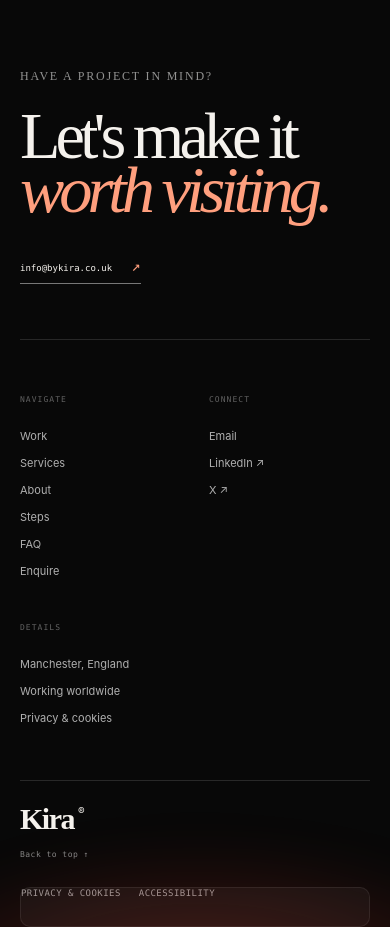
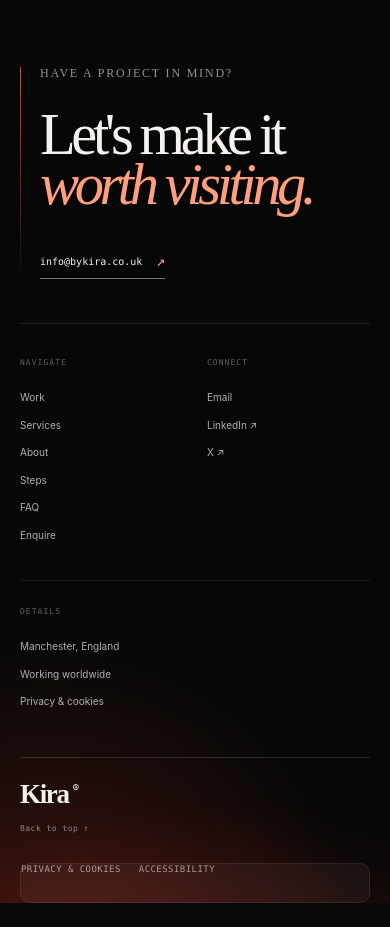
Before and after one commit to bykirahayes/bykira-portfolio, a website built with Vite: page index.html in a window 390 px wide. Shown: the part 6470-7397 px from the top of the page. After the commit the page ends 7373 px from the top, so only its background shows below. Built offline with nearby package versions, Linux system fonts and the light colour scheme.

Commit message:
Refine footer layout

```diff
--- a/index.html
+++ b/index.html
@@ -159,7 +159,7 @@
       </section>
     </main>
 
-    <footer>
+    <footer id="site-footer">
       <div class="footer-inner">
         <div class="footer-lead"><p class="footer-kicker">HAVE A PROJECT IN MIND?</p><h2>Let's make it<br><em>worth visiting.</em></h2><a class="footer-email" href="mailto:info@bykira.co.uk">info@bykira.co.uk <span>↗</span></a></div>
         <div class="footer-columns">
--- a/src/styles.css
+++ b/src/styles.css
@@ -1582,6 +1582,42 @@ section[id] { scroll-margin-top: 100px; }
   .reveal { opacity: 1 !important; transform: none !important; }
 }
 
+/* Final footer composition. */
+footer { border-top: 1px solid rgba(255,255,255,.09); background: radial-gradient(circle at 13% 105%, rgba(255,61,39,.22), transparent 30%), #070707; }
+footer::before { width: 520px; height: 260px; left: -120px; bottom: -205px; opacity: .72; }
+footer .footer-inner { display: grid; grid-template-columns: minmax(0, 1.12fr) minmax(430px, .88fr); gap: 70px clamp(65px, 8vw, 130px); padding: 90px 0 30px; }
+footer .footer-lead { position: relative; display: block; min-width: 0; padding: 0 0 0 26px; border: 0; }
+footer .footer-lead::before { content: ''; position: absolute; top: 3px; bottom: 8px; left: 0; width: 1px; background: linear-gradient(var(--coral), rgba(255,91,66,.06)); }
+footer .footer-kicker { margin: 0 0 28px; }
+footer .footer-lead h2 { margin: 0 0 40px; font-size: clamp(58px, 6.3vw, 96px); line-height: .86; }
+footer .footer-email { display: inline-flex; align-items: center; padding: 12px 0 8px; font-size: 10px; transition: color .2s ease, border-color .2s ease; }
+footer .footer-email:hover { color: var(--coral-light); border-color: var(--coral-light); }
+footer .footer-columns { align-self: end; display: grid; grid-template-columns: 1.15fr .9fr 1.1fr; gap: clamp(24px, 3vw, 52px); max-width: none; margin: 0; padding: 34px 0 4px; border-top: 1px solid rgba(255,255,255,.1); }
+footer .footer-columns > div { gap: 14px; }
+footer .footer-label { margin-bottom: 10px; }
+footer .footer-columns a,
+footer .footer-columns > div > span:not(.footer-label),
+footer .cookie-settings { font-size: 10px; line-height: 1.35; }
+footer .footer-bottom { grid-column: 1 / -1; display: grid; grid-template-columns: 1fr auto auto auto; align-items: center; gap: clamp(22px, 4vw, 64px); margin-top: 6px; padding: 24px 0 0; }
+footer .footer-bottom .logo { font-size: 27px; }
+
+@media (max-width: 900px) {
+  footer .footer-inner { grid-template-columns: 1fr; gap: 54px; width: calc(100% - 40px); padding-top: 72px; }
+  footer .footer-lead { padding-left: 20px; }
+  footer .footer-lead h2 { font-size: clamp(56px, 13vw, 88px); }
+  footer .footer-columns { grid-template-columns: repeat(3, 1fr); padding-top: 34px; }
+  footer .footer-bottom { margin-top: 0; }
+}
+
+@media (max-width: 560px) {
+  footer .footer-inner { gap: 44px; }
+  footer .footer-lead h2 { margin-bottom: 30px; font-size: 15vw; }
+  footer .footer-columns { grid-template-columns: 1fr 1fr; gap: 38px 24px; }
+  footer .footer-columns > div:last-child { grid-column: 1 / -1; padding-top: 26px; border-top: 1px solid rgba(255,255,255,.08); }
+  footer .footer-bottom { grid-template-columns: 1fr auto; gap: 18px; }
+  footer .footer-bottom > span { display: none; }
+}
+
 /* Production motion layer. */
 .reveal { opacity: 0; filter: blur(5px); transform: translateY(28px) scale(.992); transition: opacity .75s cubic-bezier(.2,.75,.2,1) var(--reveal-delay,0ms), transform .75s cubic-bezier(.2,.75,.2,1) var(--reveal-delay,0ms), filter .75s ease var(--reveal-delay,0ms); }
 .reveal.is-visible { opacity: 1; filter: blur(0); transform: translateY(0) scale(1); }
```
